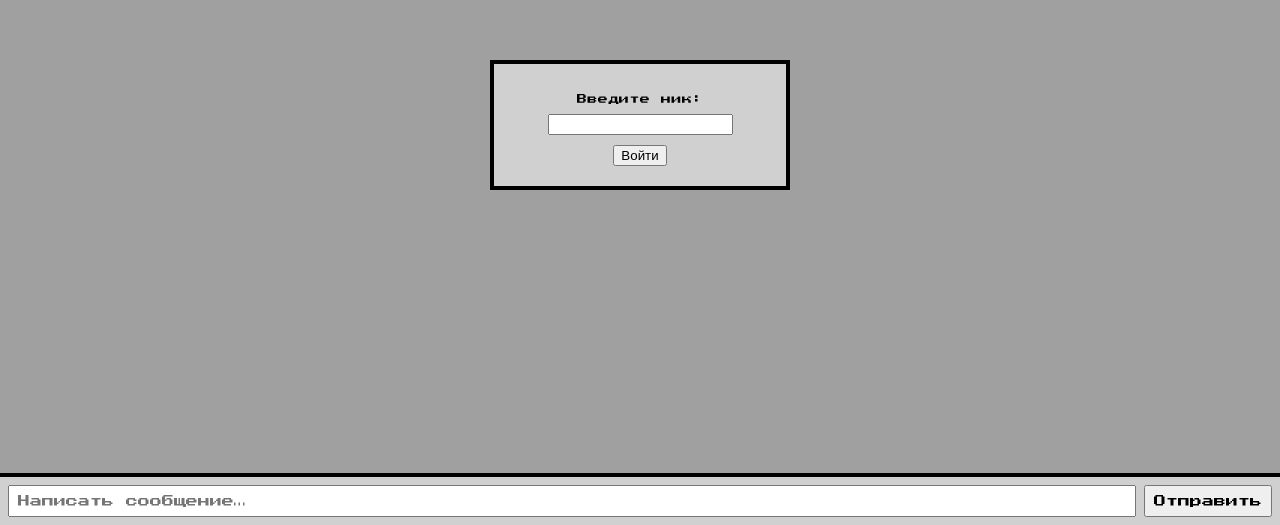
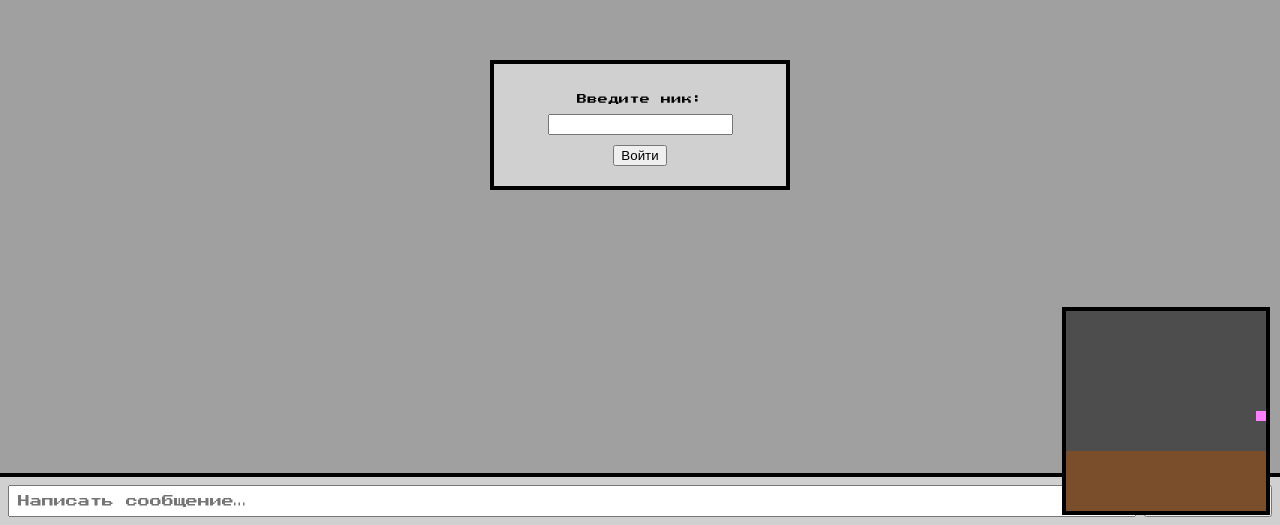
Before and after one commit to danicka150/BubbleChat1.1, a website: page index.html in a window 1280 px wide. Shown: the part 275-800 px from the top of the page. Drawn offline with nearby package versions, Linux system fonts and the light colour scheme; no server answers.

Commit message:
Add files via upload

```diff
--- a/index.html
+++ b/index.html
@@ -10,12 +10,11 @@
         margin: 0;
         background: #808080;
         font-family: "Press Start 2P", monospace;
-        font-size: 10px; /* тонкий пиксельный шрифт */
+        font-size: 10px;
         letter-spacing: 0.5px;
         image-rendering: pixelated;
     }
 
-    /* Регистрация */
     #reg {
         position: absolute;
         top: 50%; left: 50%;
@@ -29,7 +28,6 @@
         box-sizing: border-box;
     }
 
-    /* Чат */
     #chat {
         display: none;
         width: 100vw;
@@ -77,6 +75,17 @@
     .nick { cursor: pointer; }
     .system { color: black; opacity: 0.7; margin-bottom: 8px; }
 
+    /* мини-игра */
+    #gamebox {
+        position: fixed;
+        right: 10px;
+        bottom: 10px;
+        width: 200px;
+        height: 200px;
+        border: 4px solid black;
+        background: #4d4d4d;
+        image-rendering: pixelated;
+    }
 </style>
 </head>
 <body>
@@ -95,6 +104,9 @@
         <button onclick="sendMsg()">Отправить</button>
     </div>
 </div>
+
+<!-- мини-экран игры -->
+<canvas id="gamebox" width="200" height="200"></canvas>
 
 <script src="/socket.io/socket.io.js"></script>
 <script>
@@ -130,12 +142,102 @@ function sendMsg() {
     socket.emit("chat-message", t);
     document.getElementById("text").value = "";
 }
-
 function reply(nick) {
     document.getElementById("text").value = "@" + nick + " ";
     document.getElementById("text").focus();
 }
 </script>
 
+<!-- МИНИ 2D ИГРА -->
+<script>
+const canvas = document.getElementById("gamebox");
+const ctx = canvas.getContext("2d");
+
+const W = 20, H = 20;        // поле 20x20
+const TILE = 10;            // размер плитки
+
+// карта
+let map = [];
+for (let y = 0; y < H; y++) {
+    map[y] = [];
+    for (let x = 0; x < W; x++) {
+        map[y][x] = (y >= 14) ? "dirt" : "air";
+    }
+}
+
+// боты
+function makeBot(name, color) {
+    return {
+        name,
+        x: Math.floor(Math.random() * W),
+        y: 10,
+        color,
+        inventory: { dirt: 0 },
+        dir: 1
+    };
+}
+
+let valera = makeBot("Валера", "#ff4040");
+let kisa   = makeBot("Киса", "#ff80ff");
+
+// рисуем блок
+function drawBlock(x, y, type) {
+    if (type === "dirt") ctx.fillStyle = "#7a4e2b";
+    else if (type === "air") ctx.fillStyle = "#4d4d4d";
+    ctx.fillRect(x * TILE, y * TILE, TILE, TILE);
+}
+
+// рисуем бота
+function drawBot(bot) {
+    ctx.fillStyle = bot.color;
+    ctx.fillRect(bot.x * TILE, bot.y * TILE, TILE, TILE);
+}
+
+// логика бота
+function botAI(bot) {
+    if (Math.random() < 0.5) bot.dir = Math.random() < 0.5 ? -1 : 1;
+    let nx = bot.x + bot.dir;
+    if (nx >= 0 && nx < W) bot.x = nx;
+
+    // добыча блока
+    if (map[bot.y+1] && map[bot.y+1][bot.x] === "dirt") {
+        if (Math.random() < 0.3) {
+            map[bot.y+1][bot.x] = "air";
+            bot.inventory.dirt++;
+        }
+    }
+
+    // поставить блок
+    if (bot.inventory.dirt > 0) {
+        let yy = bot.y+1;
+        if (map[yy] && map[yy][bot.x] === "air") {
+            map[yy][bot.x] = "dirt";
+            bot.inventory.dirt--;
+        }
+    }
+}
+
+function loop() {
+    botAI(valera);
+    botAI(kisa);
+
+    // рендер
+    ctx.clearRect(0,0,200,200);
+
+    for (let y = 0; y < H; y++) {
+        for (let x = 0; x < W; x++) {
+            drawBlock(x, y, map[y][x]);
+        }
+    }
+
+    drawBot(valera);
+    drawBot(kisa);
+
+    requestAnimationFrame(loop);
+}
+
+loop();
+</script>
+
 </body>
 </html>
```
